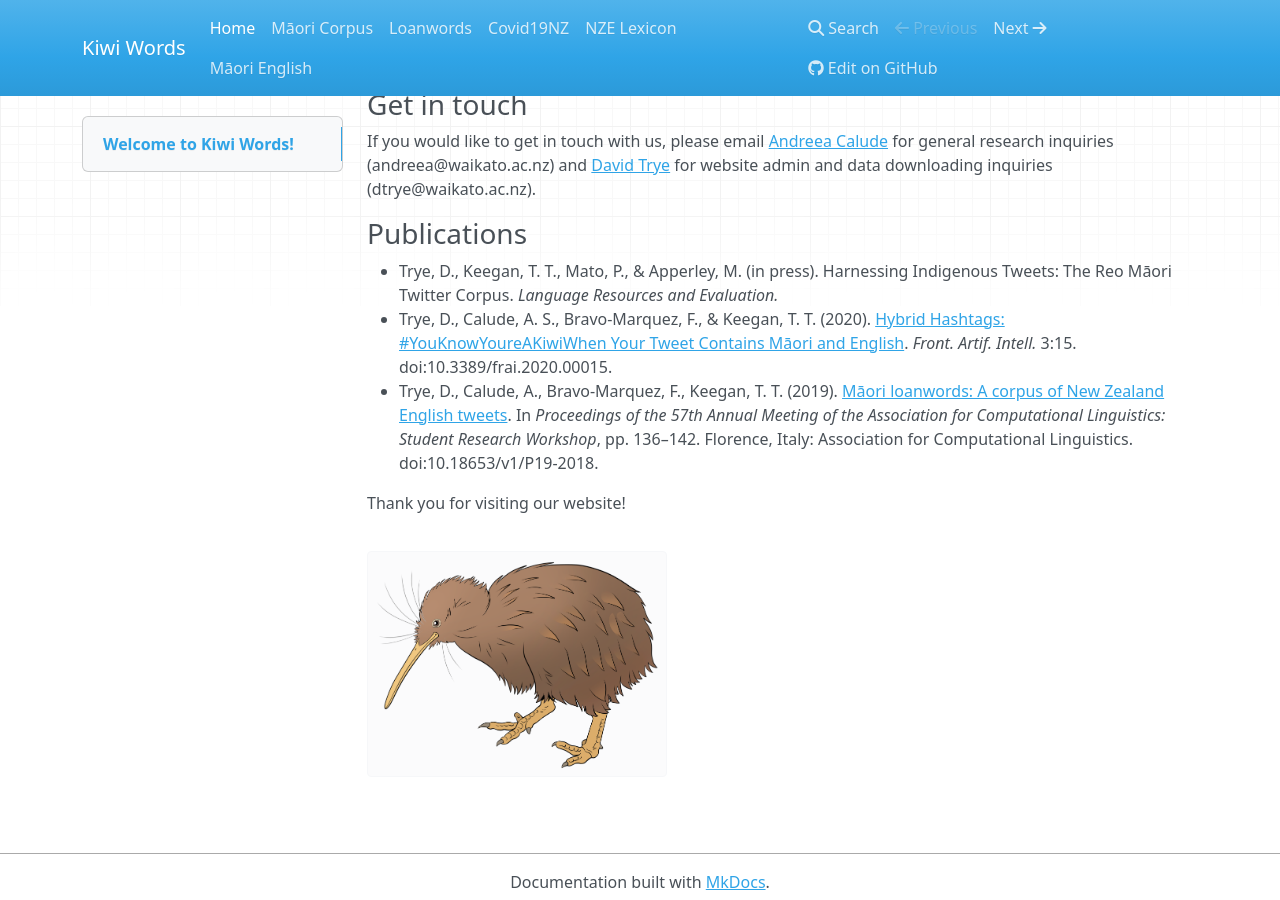
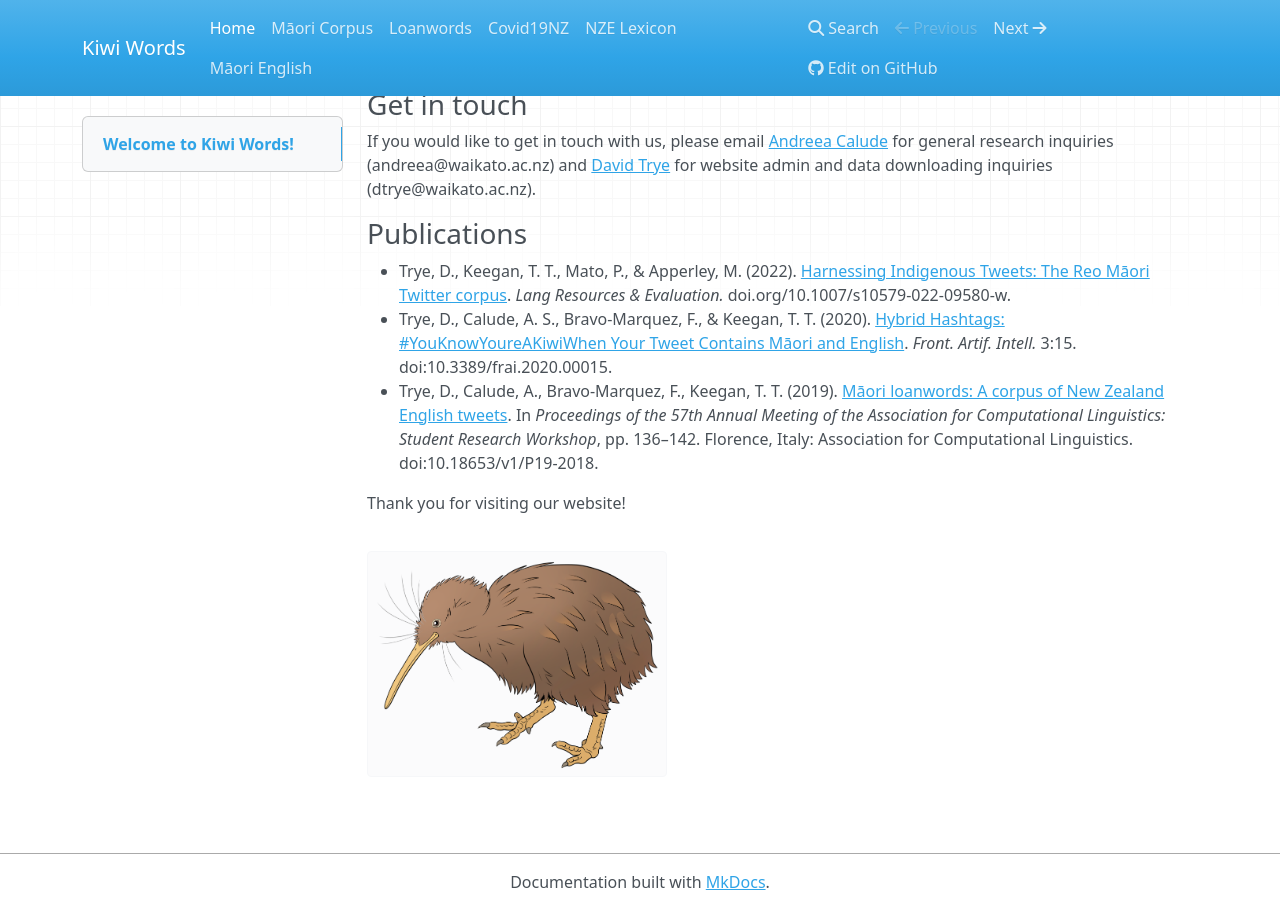
Before and after one commit to Waikato/kiwiwords, an MkDocs documentation site: the page built from docs/index.md, in a window 1280 px wide and 900 px high, scrolled down 676 px. Built offline with MkDocs 1.6.1, drawn with Linux system fonts in a browser that asks for light colours; nearby versions of some CDN libraries.

Commit message:
Updated RMT Corpus citation on home page

```diff
--- a/docs/index.md
+++ b/docs/index.md
@@ -17,7 +17,7 @@ If you would like to get in touch with us, please email [Andreea Calude](https:/
 
 ### Publications
 
-- Trye, D., Keegan, T. T., Mato, P., & Apperley, M. (in press). Harnessing Indigenous Tweets: The Reo Māori Twitter Corpus. <em>Language Resources and Evaluation.</em>
+- Trye, D., Keegan, T. T., Mato, P., & Apperley, M. (2022). [Harnessing Indigenous Tweets: The Reo Māori Twitter corpus](https://link.springer.com/article/10.1007/s10579-022-09580-w). <em>Lang Resources & Evaluation.</em> doi.org/10.1007/s10579-022-09580-w.
 - Trye, D., Calude, A. S., Bravo-Marquez, F., & Keegan, T. T. (2020). [Hybrid Hashtags: #YouKnowYoureAKiwiWhen Your Tweet Contains Māori and English](https://www.frontiersin.org/articles/10.3389/frai.2020.00015/full). <i>Front. Artif. Intell.</i> 3:15. doi:10.3389/frai.2020.00015.
 - Trye, D., Calude, A., Bravo-Marquez, F., Keegan, T. T. (2019). [Māori loanwords: A corpus of New Zealand English tweets](https://www.aclweb.org/anthology/P19-2018/). In <i>Proceedings of the 57th Annual Meeting of the Association for Computational Linguistics: Student Research Workshop</i>, pp. 136–142. Florence, Italy: Association for Computational Linguistics. doi:10.18653/v1/P19-2018.
 
```
